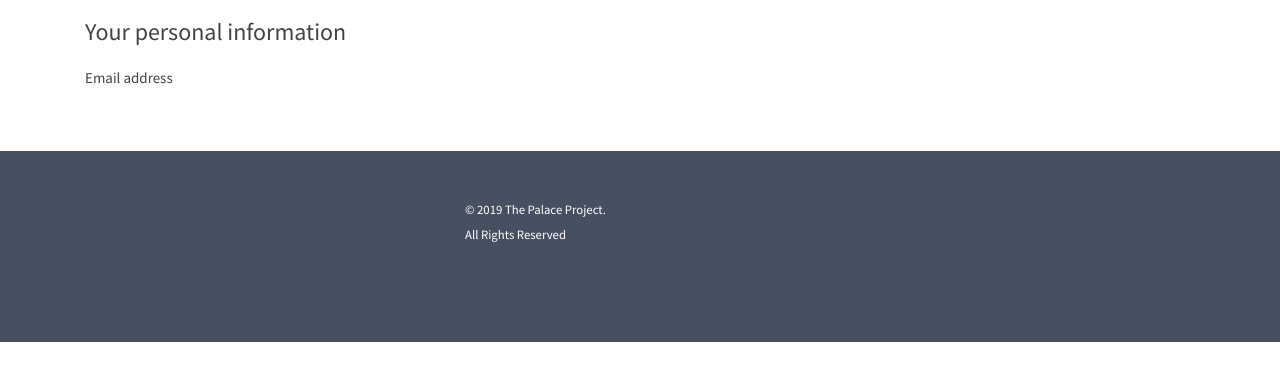
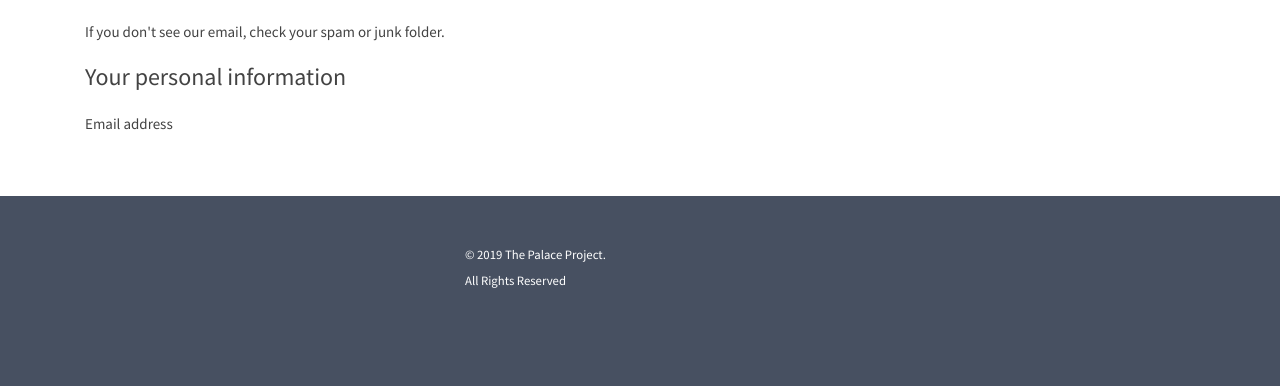
Before and after one commit to ThePalaceProject/virtual-library-card, a Django app: template templates/django/library_card/library_card_request_success.html in a window 1280 px wide. Shown: the part 204-590 px from the top of the page. Run offline with Django 3.2, Linux system fonts and the light colour scheme; the template is opened without the code that fills it, so the values that code supplies are empty; some libraries are stand-ins or nearby versions; some web fonts are replaced.

Commit message:
Display spam folder reminder on confirmation screen

```diff
--- a/templates/django/library_card/library_card_request_success.html
+++ b/templates/django/library_card/library_card_request_success.html
@@ -28,5 +28,7 @@
     <h3>{% blocktrans with email=user.email %}Check your <strong>{{ email }}</strong> mailbox to see the card
         details{% endblocktrans %}</h3>
 
+    <p class="text-muted">{% trans "If you don't see our email, check your spam or junk folder." %}</p>
+
     {% include "accounts/includes/profile_info.html" %}
 {% endblock %}
```
Also changed, not shown: locale/en/LC_MESSAGES/django.po.
